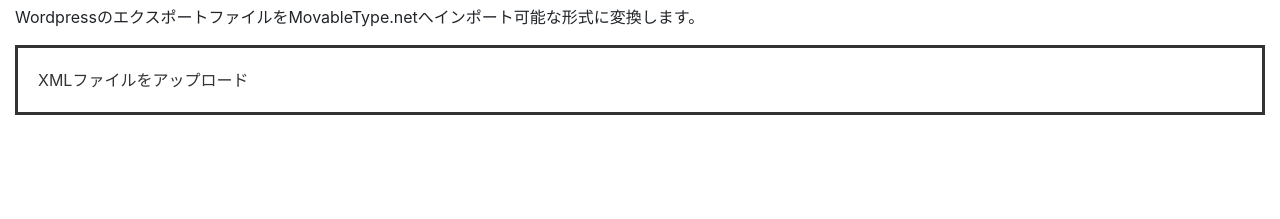
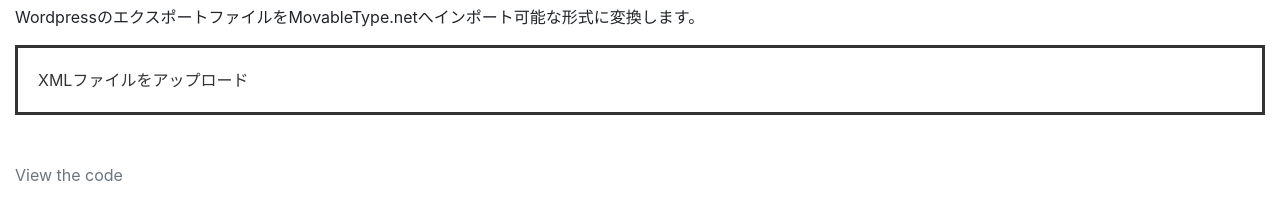
Before and after one commit to usualoma/wxr-to-mt-js, a website built with webpack: page docs/index.html in a window 1280 px wide. Shown: the part 51-270 px from the top of the page. Built offline with nearby package versions, Linux system fonts and the light colour scheme; some packages are replaced by stand-ins of ours; what domready, es6-promisify would draw is missing.

Commit message:
Add footer.

```diff
--- a/docs/index.html
+++ b/docs/index.html
@@ -85,6 +85,14 @@
       </div>
     </div>
 
+    <footer class="footer mt-5">
+      <div class="container-fluid">
+        <a href="https://github.com/usualoma/wxr-to-mt-js/" class="text-muted"
+          >View the code</a
+        >
+      </div>
+    </footer>
+
     <script src="./dist/app.js"></script>
   </body>
 </html>
```
